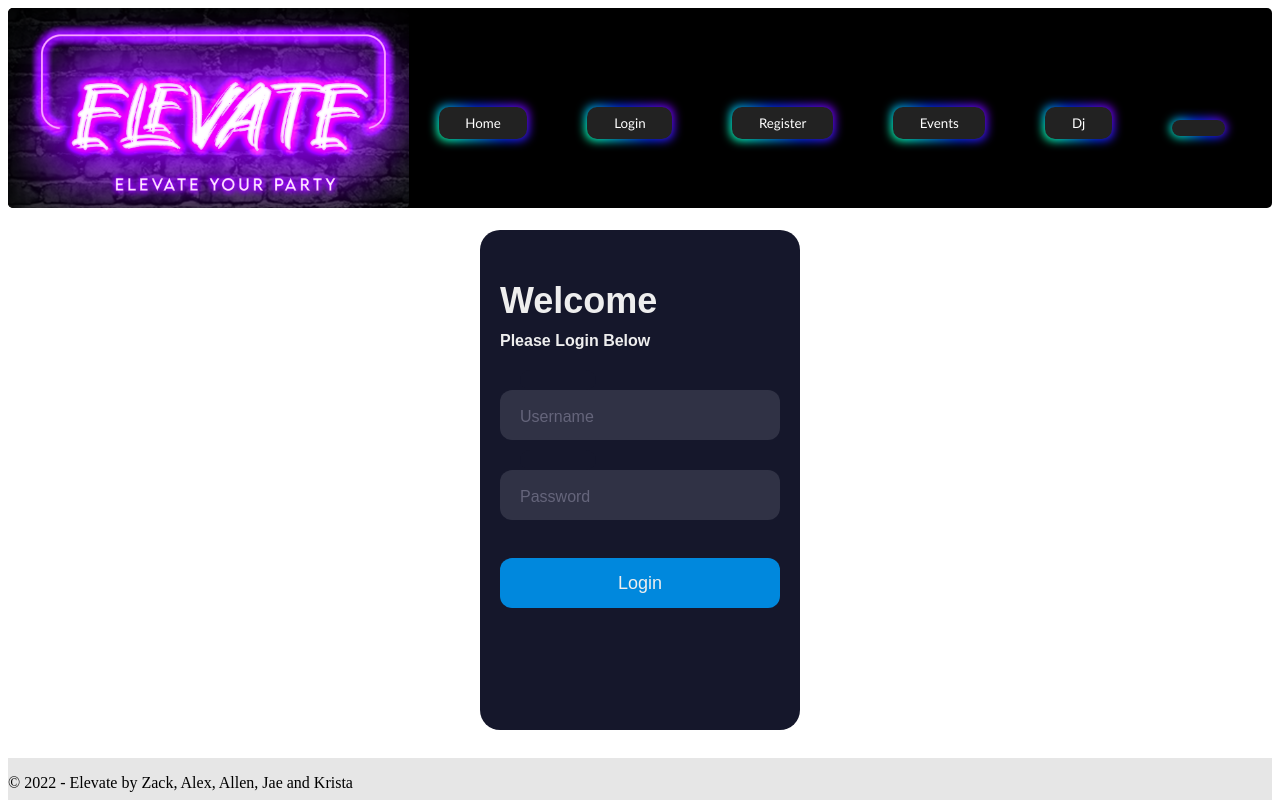
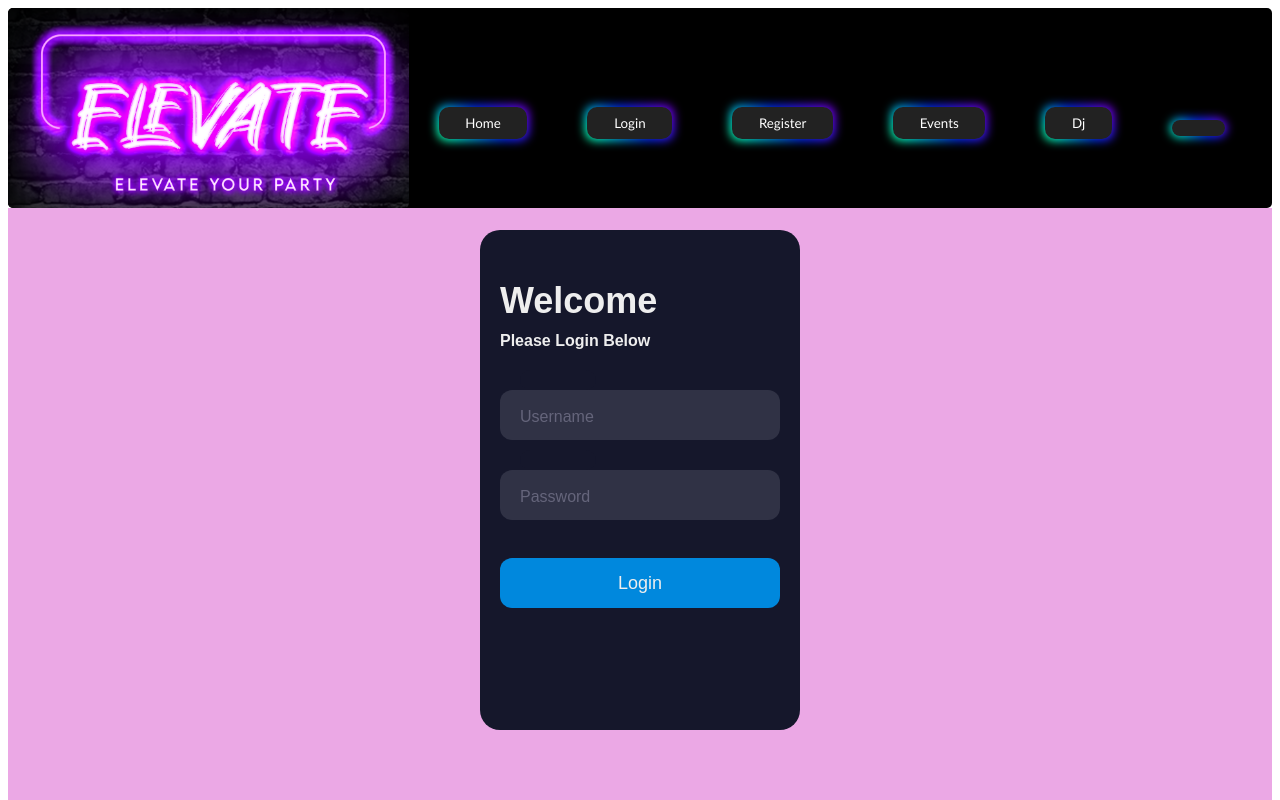
Before and after one commit to allenkramer3/Elevate-Final-Capstone-Project, a Vue app in the folder capstone/vue/: page /login in a window 1280 px wide. Shown: the top 800 px of the page. Built offline with nearby package versions, Linux system fonts and the light colour scheme.

Commit message:
background color fix

```diff
--- a/capstone/vue/src/App.vue
+++ b/capstone/vue/src/App.vue
@@ -54,6 +54,8 @@ body{
 
 .main-body {
   grid-area: main-body;
+  /* background-image: linear-gradient(#000200, #4A007b, #9000BE, #A96BCB);
+  height: 100vh; */
 }
 
 .footer {
--- a/capstone/vue/src/views/Login.vue
+++ b/capstone/vue/src/views/Login.vue
@@ -1,5 +1,8 @@
 <template>
   <div id="background">
+    <div class="for-background">
+      <br>
+    </div>
     <div class="form">
       <div class="title">Welcome</div>
       <div class="subtitle">Please Login Below</div>
@@ -9,7 +12,7 @@
         <label for="username" class="placeholder">Username</label>
       </div>
       <div class="input-container ic2">
-        <input id="password" class="input" type="text" placeholder=" " v-model="user.password"/>
+        <input id="password" class="input" type="password" placeholder=" " v-model="user.password"/>
         <div class="cut"></div>
         <label for="password" class="placeholder">Password</label>
       </div>
@@ -57,6 +60,15 @@ export default {
 </script>
 
 <style scoped>
+#background {
+  background-color: rgb(235, 168, 229);
+}
+
+.for-background {
+  height: 100vh;
+  width: 100vw;
+}
+
 body {
   align-items: center;
   background-color: #000;
```
